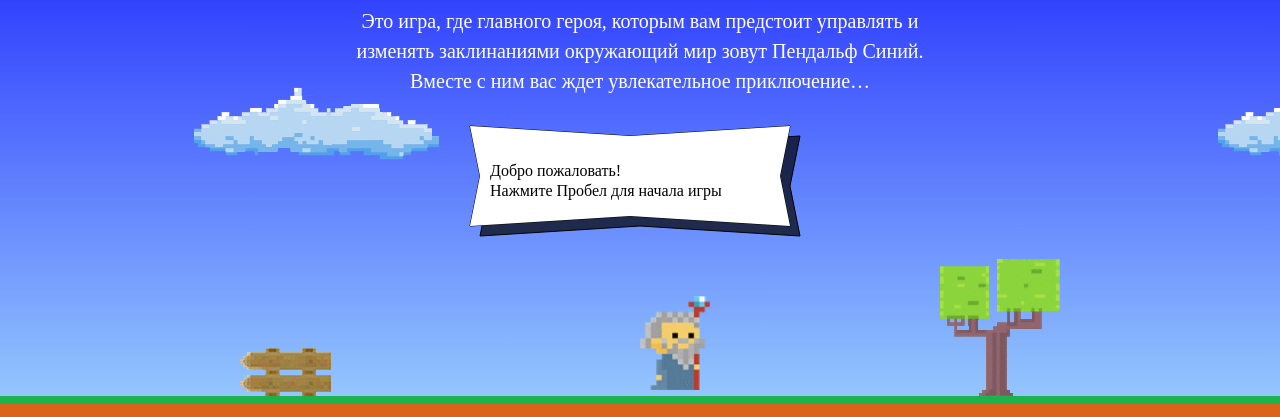
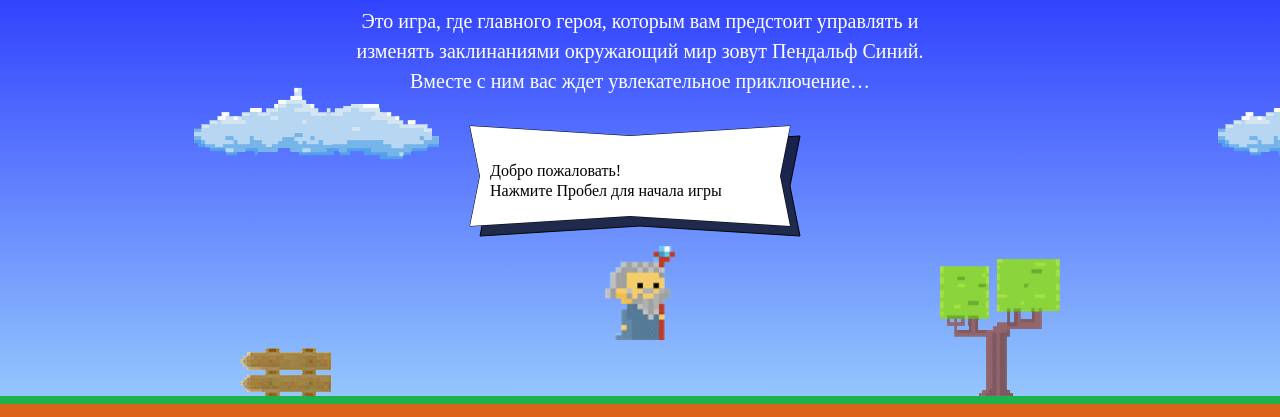
Before and after one commit to Aznaur/146966-code-and-magick-17, a website: page index.html in a window 1280 px wide. Shown: the part 203-620 px from the top of the page. Drawn offline with Linux system fonts and the light colour scheme; a web font is replaced by a local one.

Commit message:
Правки

```diff
--- a/index.html
+++ b/index.html
@@ -196,16 +196,14 @@
   };
 
   var getWizardX = function(width) {
-    return width * 0.5;
+    return width * 0.5 - wizardWidth / 2;
   };
 
-  getWizardX();
 
   var getWizardY = function(height) {
-    return height * (2/3);
+    return height * (1/2);
   };
 
-  getWizardY();
 </script>
 <script src="js/game.js"></script>
 
```
